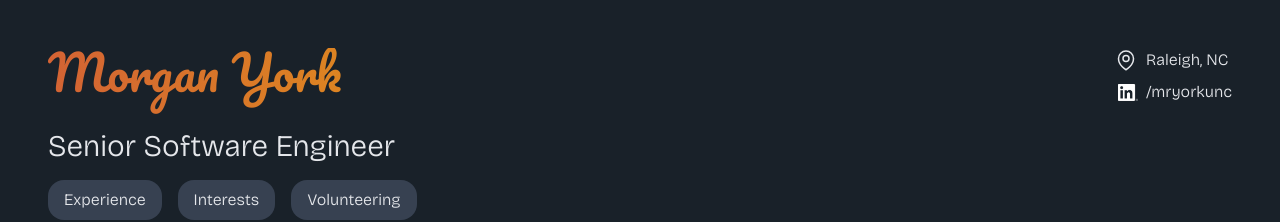
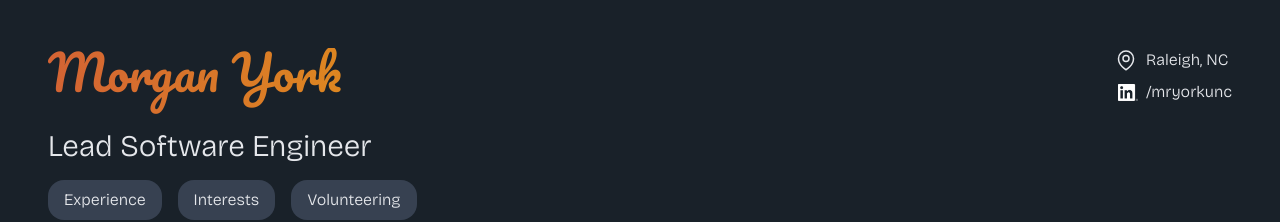
Before and after one commit to mryork/mryork.github.io, a React (Vite) app: page / in a window 1280 px wide. Shown: the top 222 px of the page. Built offline with nearby package versions, Linux system fonts and the light colour scheme.

Commit message:
Update App.jsx to Lead position

```diff
--- a/src/App.jsx
+++ b/src/App.jsx
@@ -26,7 +26,7 @@ function App() {
             <h1 className="font-pacifico text-5xl pb-8 bg-gradient-to-r bg-no-repeat from-pink-700 via-yellow-500 to-sky-500 text-transparent bg-clip-text bg-800% animate-gradient">
               Morgan York
             </h1>
-            <h2 className="text-3xl">Senior Software Engineer</h2>
+            <h2 className="text-3xl">Lead Software Engineer</h2>
           </div>
           <div className="md:ml-auto">
             <div className="flex flex-col gap-2 items-start">
```
